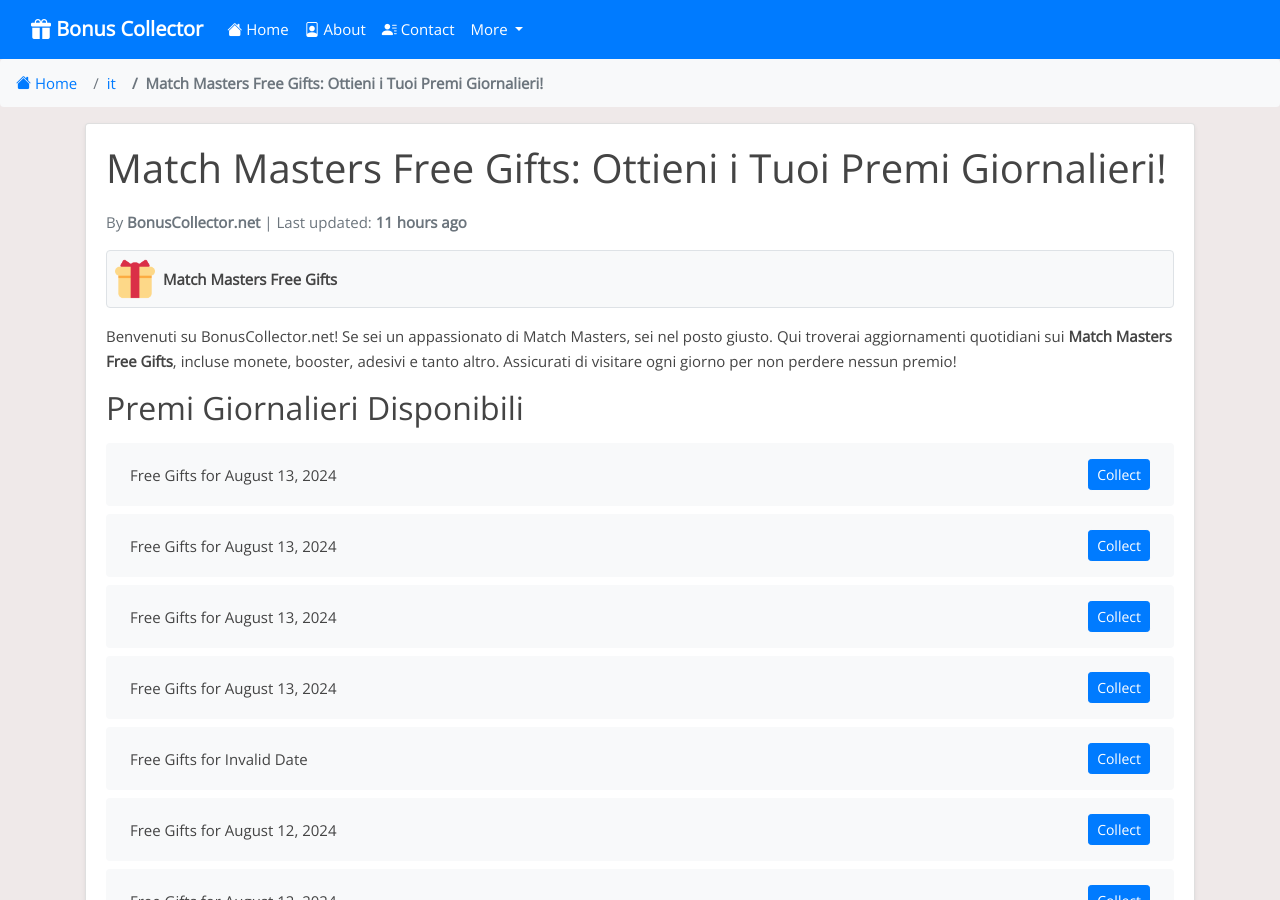
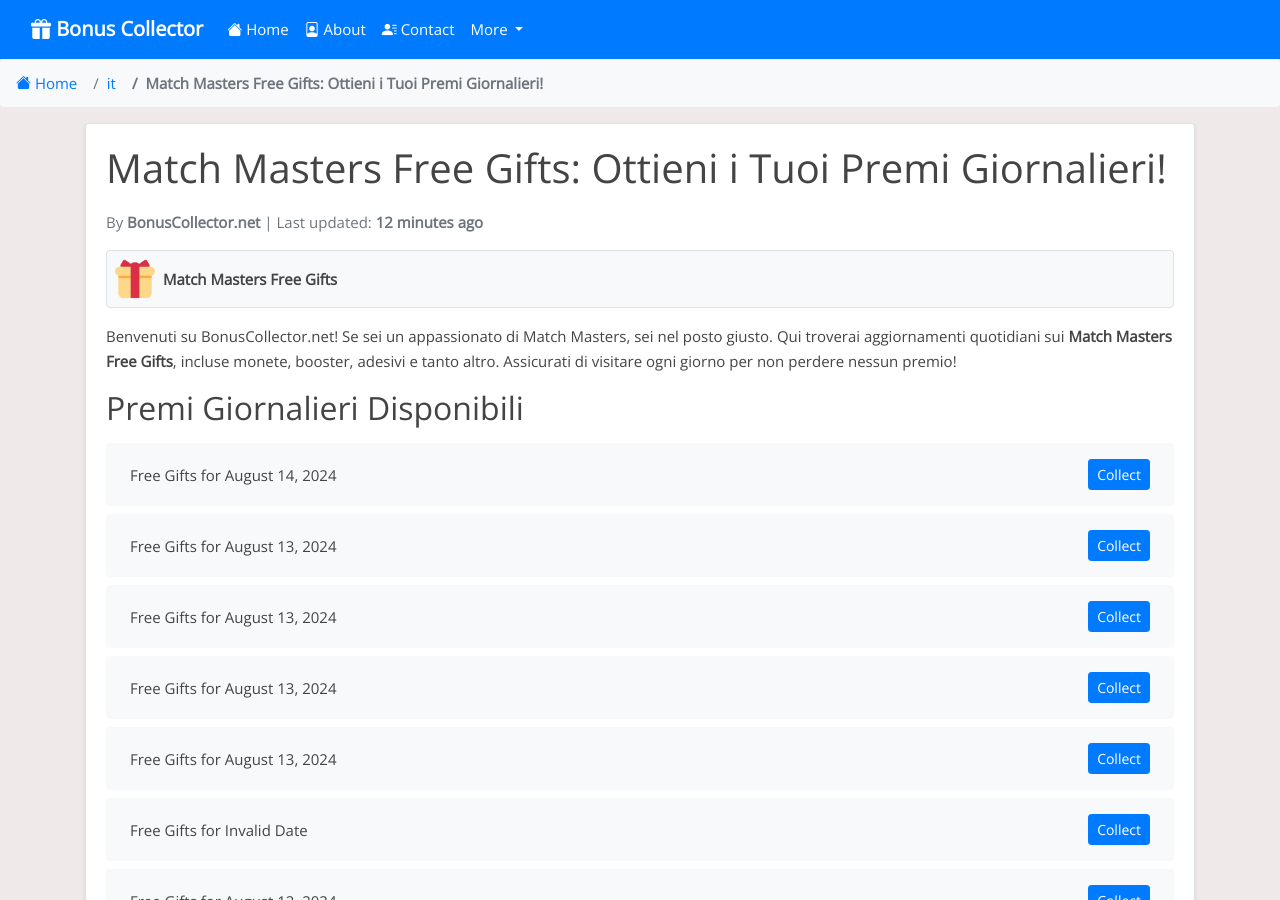
Before and after one commit to Prollad99/bs-net, a Jekyll site: the page built from it/_posts/2024-07-23-match-masters.md, in a window 1280 px wide and 900 px high. Built offline with Jekyll 4.4.1, drawn with Linux system fonts in a browser that asks for light colours; nearby versions of some CDN libraries; comment, search, counter and statistics services are not loaded; some of the changed text lies outside the part shown.

Commit message:
Update match-masters reward links and last modified date

```diff
--- a/_data/include_files.yml
+++ b/_data/include_files.yml
@@ -2,7 +2,7 @@
   last_modified: 2024-08-13 14:35:47
 
 match-masters.html:
-  last_modified: 2024-08-13 16:47:26
+  last_modified: 2024-08-14 04:12:20
 
 doubleu-casino.html:
   last_modified: 2024-08-14 03:12:26
--- a/_includes/match-masters.html
+++ b/_includes/match-masters.html
@@ -1,4 +1,8 @@
 <ul class="list-group mt-3 mb-4">
+  <li class="list-group-item d-flex justify-content-between align-items-center">
+    <span>Free Gifts for August 14, 2024</span>
+    <a href="https://go.matchmasters.io/l/p/RsnoC_7ejps" class="btn btn-primary btn-sm">Collect</a>
+  </li>
   <li class="list-group-item d-flex justify-content-between align-items-center">
     <span>Free Gifts for August 13, 2024</span>
     <a href="https://go.matchmasters.io/l/p/tqPoHhIGZb4" class="btn btn-primary btn-sm">Collect</a>
@@ -395,8 +399,4 @@
     <span>Free Gifts for Invalid Date</span>
     <a href="https://go.matchmasters.io/l/p/JGIaWxxPf3g" class="btn btn-primary btn-sm">Collect</a>
   </li>
-  <li class="list-group-item d-flex justify-content-between align-items-center">
-    <span>Free Gifts for Invalid Date</span>
-    <a href="https://go.matchmasters.io/l/p/xqWsK9hEiOU" class="btn btn-primary btn-sm">Collect</a>
-  </li>
 </ul>
```
Also changed, not shown: links-json/match-masters.json (+4 -3 lines).
